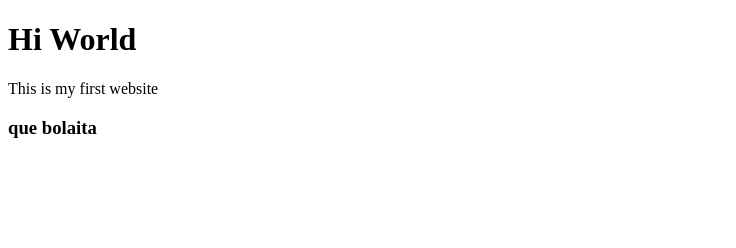
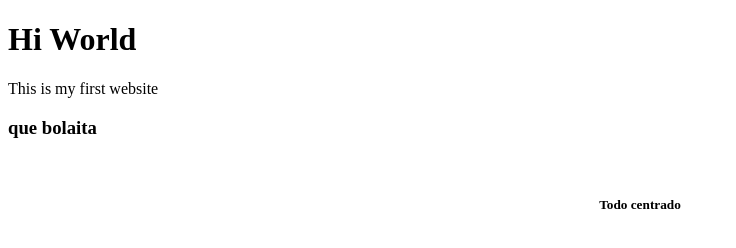
Before and after one commit to ixelguru/ixel.github.io, a plain HTML site: page index.html in a window 1280 px wide. Shown: the whole page, without its empty margins (0-736 px from the left). Drawn offline with Linux system fonts and the light colour scheme.

Commit message:
Update index.html

```diff
--- a/index.html
+++ b/index.html
@@ -6,6 +6,7 @@
 
     <p>This is my first website</p>
 	<h3>que bolaita</h3>
-
+	<br>
+     <h5 align=center> Todo centrado </h5>
   </body>
 </html>
```
